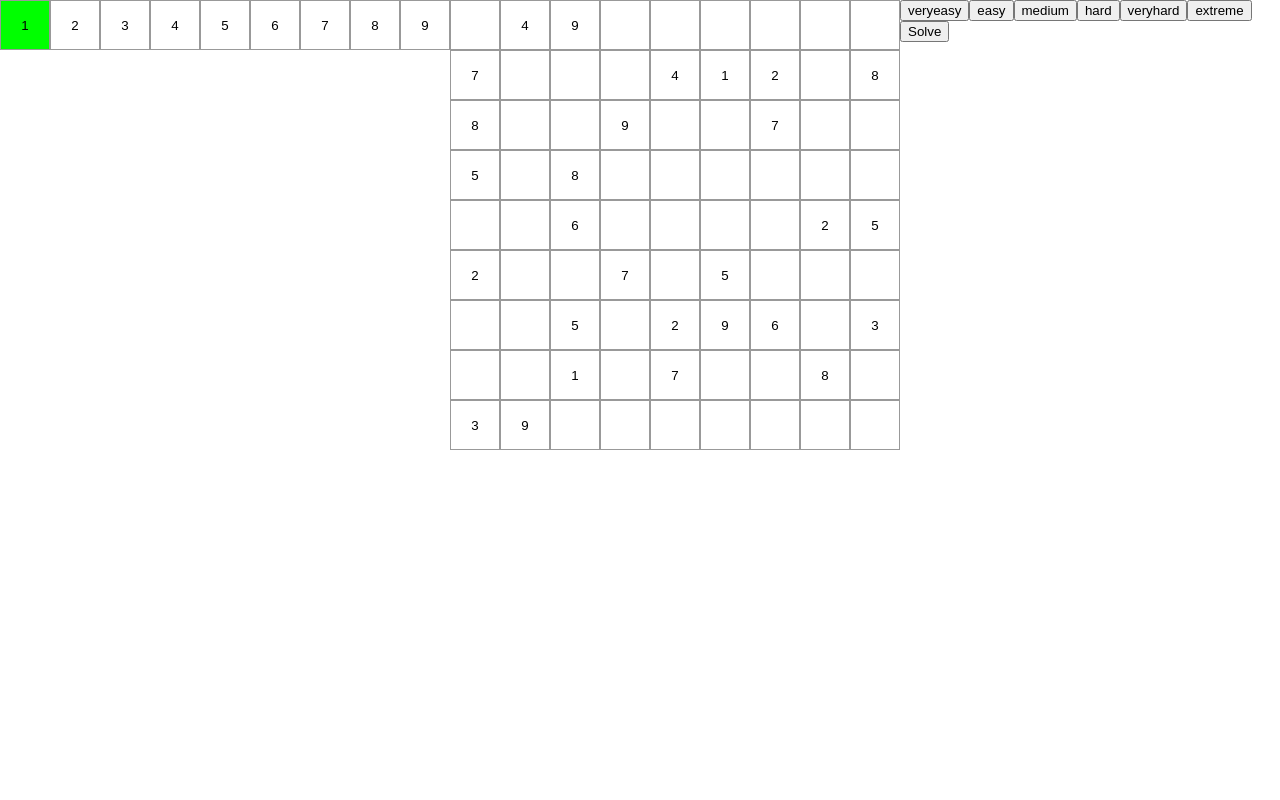
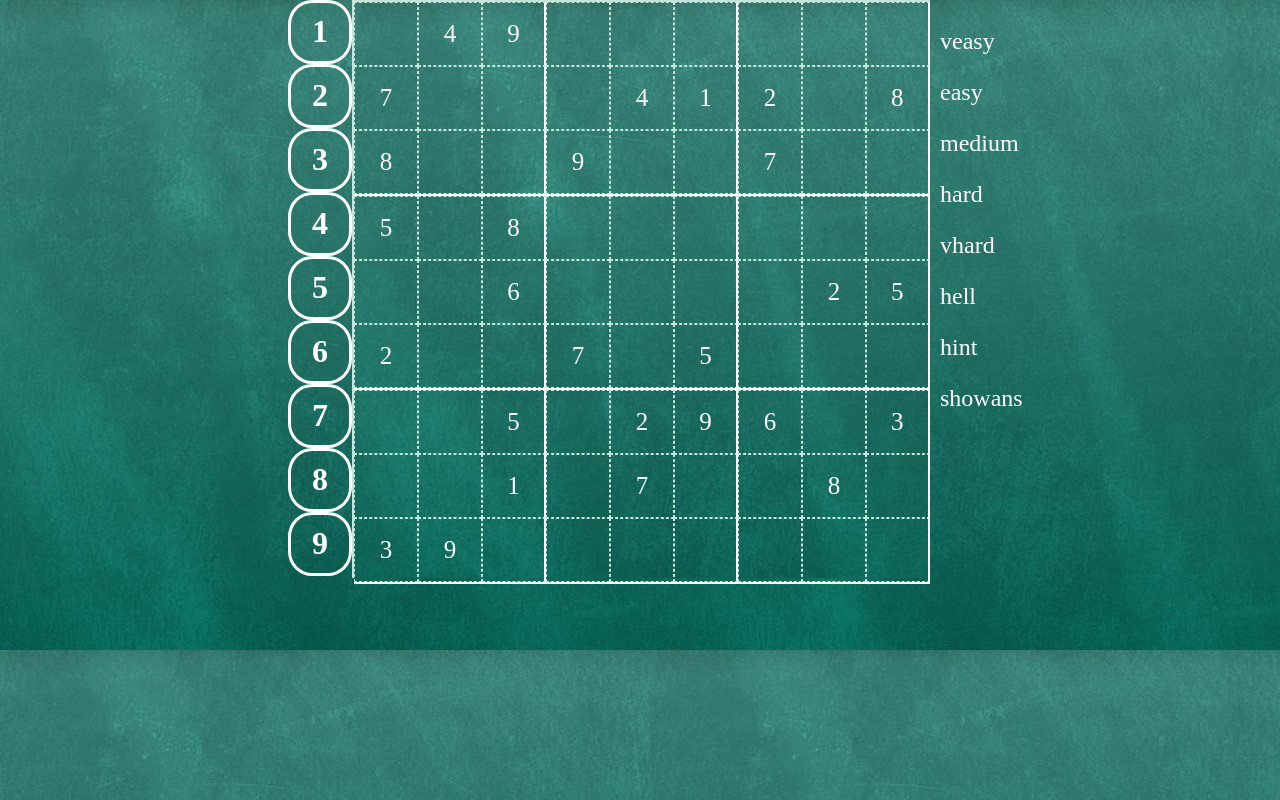
Before and after one commit to clumsyme/learn, a React (Create React App) app in the folder js/digreact/: page / in a window 1280 px wide. Built offline with nearby package versions, Linux system fonts and the light colour scheme.

Commit message:
possible & hint

```diff
--- a/js/digreact/src/App.js
+++ b/js/digreact/src/App.js
@@ -1,11 +1,10 @@
 import React, { Component } from 'react';
-// import logo from './logo.svg';
 import sudokus from './Sudokus'
 
 class Square extends Component {
   render() {
     return (
-      <button className="square" onClick={() => this.props.onClick()}>
+      <button className={this.props.className} onClick={() => this.props.onClick()}>
         {this.props.value}
       </button>
     );
@@ -14,7 +13,7 @@ class Square extends Component {
 
 class Row extends Component {
   renderSquare(j) {
-    return <Square value={this.props.values[j]} onClick={() => this.props.onClick(j)}/>;
+    return <Square className='square' value={this.props.values[j]} onClick={() => this.props.onClick(j)}/>;
   }
   render() {
     return (
@@ -41,7 +40,6 @@ class Board extends Component {
   render() {
     return (
       <div className='board'>
-        <div className="playboard">
           {this.renderRow(0)}
           {this.renderRow(1)}
           {this.renderRow(2)}
@@ -51,7 +49,6 @@ class Board extends Component {
           {this.renderRow(6)}
           {this.renderRow(7)}
           {this.renderRow(8)}
-        </div>
       </div>
     );
   }
@@ -67,28 +64,76 @@ class Game extends Component {
     this.state = {
       values:sudoku[0],
       solution:sudoku[1],
-      current:null
+      solved: false,
+      current:null,
+      possible:null
     }
   }
 
+  checkPossible(i, j) {
+      var values = this.state.values
+      console.log(values[i])
+      var allPossible = new Set(['1', '2', '3', '4', '5', '6', '7', '8', '9'])
+      var n = (Math.floor(i/3) * 3 + Math.floor(j/3))
+      for (let k = 0; k <= 8; k++) {
+          if (allPossible.has(values[i][k])) {
+              allPossible.delete(values[i][k])
+          }
+      }
+      for (let k = 0; k <= 8; k++) {
+          if (allPossible.has(values[k][j])) {
+              allPossible.delete(values[k][j])
+          }
+      }
+      var bi = Math.floor(n / 3) * 3,
+      bj = (n % 3) * 3
+      for (let m = bi; m < bi+3; m++) {
+          for (let n = bj; n < bj+3; n++){
+              if (allPossible.has(values[m][n])) {
+              allPossible.delete(values[m][n])
+              }
+          }
+      }
+      this.setState({
+          possible:Array.from(allPossible)
+      })
+      return Array.from(allPossible)
+  }
+
   renderNumSquare(i) {
-    return <Square value={i} onClick={() => this.handleNumsClick(i)} />
+    return <Square draggable='true' className="choice" value={i} onClick={() => this.handleNumsClick(i)} />
   }
 
   handleNumsClick(i) {
     this.setState(
-      {current: i}
+      {current: '' + i}
     )
+  }
+
+  hint() {
+      var possibles = []
+      for (let i = 0; i < 9; i++) {
+          for (let j = 0; j < 9; j++) {
+              if (this.state.values[i][j]) {
+                  continue
+              }
+              let possible = this.checkPossible(i, j)
+              if (possible.length === 1) {
+                  possibles.push('第' + (i+1) + '行第' + (j+1) + '列是' + possible)
+              }
+          }
+      }
+      alert(possibles[0])
   }
 
   handleClick(i, j) {
     var values = this.state.values.slice()
     var thisvalue = values[i].slice()
     let current = this.state.current
-    console.log(thisvalue, current)
     if (thisvalue[j] !== null) {
       return
     }
+    this.checkPossible(i, j)
     thisvalue[j] = current
     values[i] = thisvalue
     this.setState({
@@ -117,13 +162,14 @@ class Game extends Component {
         case 'extreme':
             puzzles = sudokus.extreme
             break
+        default:
+            puzzles = sudokus.easy
     }
     var random = Math.floor(Math.random() * 8)
     var grid = puzzles[random],
     sudoku = new SudokuGenerator(grid).generate(),
     puzzle = sudoku[0],
     solution = sudoku[1]
-    console.log(puzzle)
     this.setState ({
         values:puzzle,
         solution:solution,
@@ -131,15 +177,19 @@ class Game extends Component {
     })
   }
   solve() {
-      var solution = this.state.solution
+      var values = this.state.values,
+      solution = this.state.solution,
+      solved = this.state.solved
       this.setState({
-          values:solution
-      })
+            values:solution,
+            solution:values,
+            solved:!solved
+        })
   }
   render() {
     return (
       <div className="game">
-        <div className="nums">
+        <div className="choices">
           {this.renderNumSquare(1)}
           {this.renderNumSquare(2)}
           {this.renderNumSquare(3)}
@@ -150,21 +200,19 @@ class Game extends Component {
           {this.renderNumSquare(8)}
           {this.renderNumSquare(9)}
         </div>
-        <div className="game-board">
-          <Board values={this.state.values}  onClick={(i, j) => this.handleClick(i, j)}/>
-        </div>
-        <div className="degree">
-            <button className="easy" onClick={() => this.generate('veryeasy')}>veryeasy</button>
-            <button className="mid" onClick={() => this.generate('easy')}>easy</button>
-            <button className="hard" onClick={() => this.generate('medium')}>medium</button>
-            <button className="easy" onClick={() => this.generate('tough')}>hard</button>
-            <button className="mid" onClick={() => this.generate('verytough')}>veryhard</button>
-            <button className="hard" onClick={() => this.generate('extreme')}>extreme</button>
-            <button className="solve" onClick={() => this.solve()}>Solve</button>
-        </div>
+        <Board values={this.state.values} onClick={(i, j) => this.handleClick(i, j)}/>
+        <ul className="controls">
+            <li className="degree" value="veryeasy" onClick={() => this.generate('veryeasy')} >veasy</li>
+            <li className="degree" value="easy" onClick={() => this.generate('easy')} >easy</li>
+            <li className="degree" value="medium" onClick={() => this.generate('medium')} >medium</li>
+            <li className="degree" value="hard" onClick={() => this.generate('tough')} >hard</li>
+            <li className="degree" value="veryhard" onClick={() => this.generate('verytough')} >vhard</li>
+            <li className="degree" value="extreme" onClick={() => this.generate('extreme')} >hell</li>
+            <li className="solve" value="Solve" onClick={() => this.hint()} >hint</li>
+            <li className="solve" value="Solve" onClick={() => this.solve()} >showans</li>
+        </ul>
         <div className="game-info">
-          <div>{/* */}</div>
-          <ol>{/* TODO */}</ol>
+          <p className="possible" value={this.state.possible}>{this.state.possible}</p>
         </div>
       </div>
     );
@@ -262,7 +310,6 @@ class SudokuGenerator {
         tempGrid = ''
         rotate = [-1, 0, 1][Math.floor(Math.random()*3)]
         if (rotate === 0){
-
         }else if (rotate === -1) {
             for (let i = 8; i >= 0; i--) {
                 for (let j = 0; j <=8; j++) {
@@ -289,7 +336,6 @@ class SudokuGenerator {
             map.set(this.chars[i], this.nums[i])
         }
         var pattern = this.shuffleGrid()
-        console.log(pattern)
         var puzzle = []
         for (let i = 0; i <= 8; i++) {
             let row = []
--- a/js/digreact/src/Sudokus.js
+++ b/js/digreact/src/Sudokus.js
@@ -50,5 +50,7 @@ const sudokus = {
 					  "5HFC27DIAGB1IDE36H9DC6HAGB5AE47IF83BHGBA3DIEFC69BE81GD2CEHA9FD7D17EFC2HIFIH47BEA3",
 					  "EHFCB7D9AG21IDECFH9D3FH1GBEA54G9FHCB8GB1C4IE6CFIB5H17DBCE8AI6D7DAGEFC28IF9H4GBEAC",
 					  "5H6CB7DI1G21I4ECFHID3FH17B5A54GIFHCB8GBA3DIE6CFIBEH17D2C58AI6DGDAGE6C28I6IH4GB5A3"]
+	,
+	'hell':         ['AD53BGFIH8CIFEDA2GF7BI1H5DC4IFAH53GBB1HD7CIE6GE32IFD8AC6G5DBHA9IH4GFAB3EEBAHC97FD']
 }
 export default sudokus
--- a/js/digreact/src/index.css
+++ b/js/digreact/src/index.css
@@ -1,37 +1,97 @@
 body {
   margin: 0;
   padding: 0;
-  font-family: sans-serif;
+  font-family: 'Comic Sans';
+  background-image: url(board.jpg)
 }
-button.square {
-    border: 1px solid #999;
-    background-color: #FFF;
-    width: 50px;
-    height: 50px;
+.square{
+    font-family: 'Tempus Sans ITC';
+    font-size: 25px;
+    position: relative;
+    border: 1px dashed #C5E5DA;
+    background-color: rgba(255, 255, 255, 0);
+    color: #FFF;
+    width: 11.11111%;
+    height: 100%;
     padding: 0;
     float: left
 }
-
-button.square:hover {
-    background: #00ff00
+.square:nth-child(3n) {
+    border-right: 2px solid #FBFFFE;
 }
-.mboard-row::after {
-  clear: both;
-  content: "";
-  display: block;
+.square:hover {
+    background:
 }
-.board-row::after {
-  clear: both;
-  content: "";
-  display: block;
+.choices {
+    position: absolute;
+    left: 22.5%;
+    width: 5vw;
+    height: 45vw;
 }
-.mboard {
-    /*border: 1px solid #000;*/
-    float: left;
+.choice{
+    font-family: 'Tempus Sans ITC';
+    position: relative;
+    width: 100%;
+    height: 11.111%;
+    background: rgba(0, 0, 0, 0);
+    font-weight: 800;
+    font-size: 2em;
+    color: #fff;
+    border: 3px solid #fff;
+    border-radius: 38%;
+}
+.row {
+    position: relative;
+    width: 100%;
+    height: 11.11111%
+}
+.row::after {
+    content: '';
+    display: block;
+    clear: both;
+}
+.row:nth-child(3n) {
+    border-bottom: 2px solid #FBFFFE;
+}
+.controls {
+    position: absolute;
+    right: 22.5%;
+    width: 5vw;
+}
+.degree, .solve {
+    display: inline-block;
+    padding: 0.5em 0.5em;
+    cursor: pointer;
+    font-family: 'Tempus Sans ITC';
+    position: relative;
+    width: 100%;
+    height: 11.111%;
+    font-size: 1.5em;
+    color: #fff;
+    border-radius: 100%;
 }
 .board {
-    float: left;
+    position: absolute;
+    left: 27.5vw;
+    width: 45vw;
+    height: 45vw;
+    background: url(board.jpg);
+    border-left: 2px solid #C5E5DA;
+    border-top: 2px solid #C5E5DA;
 }
+.possible {
+    color: #FFF;
+    font-size: 2em;
+    position: absolute;
+    right: 10%;
+    top: 10%
+}
+/*.game {
+    left: 22.5vw;
+    width: 55vw;
+    height: 45vw;
+    background: url(board.jpg)
+}*/
 /*.board-row {
     float: left;
 }*/
```
Also changed, not shown: js/digreact/src/board.jpg (added).
